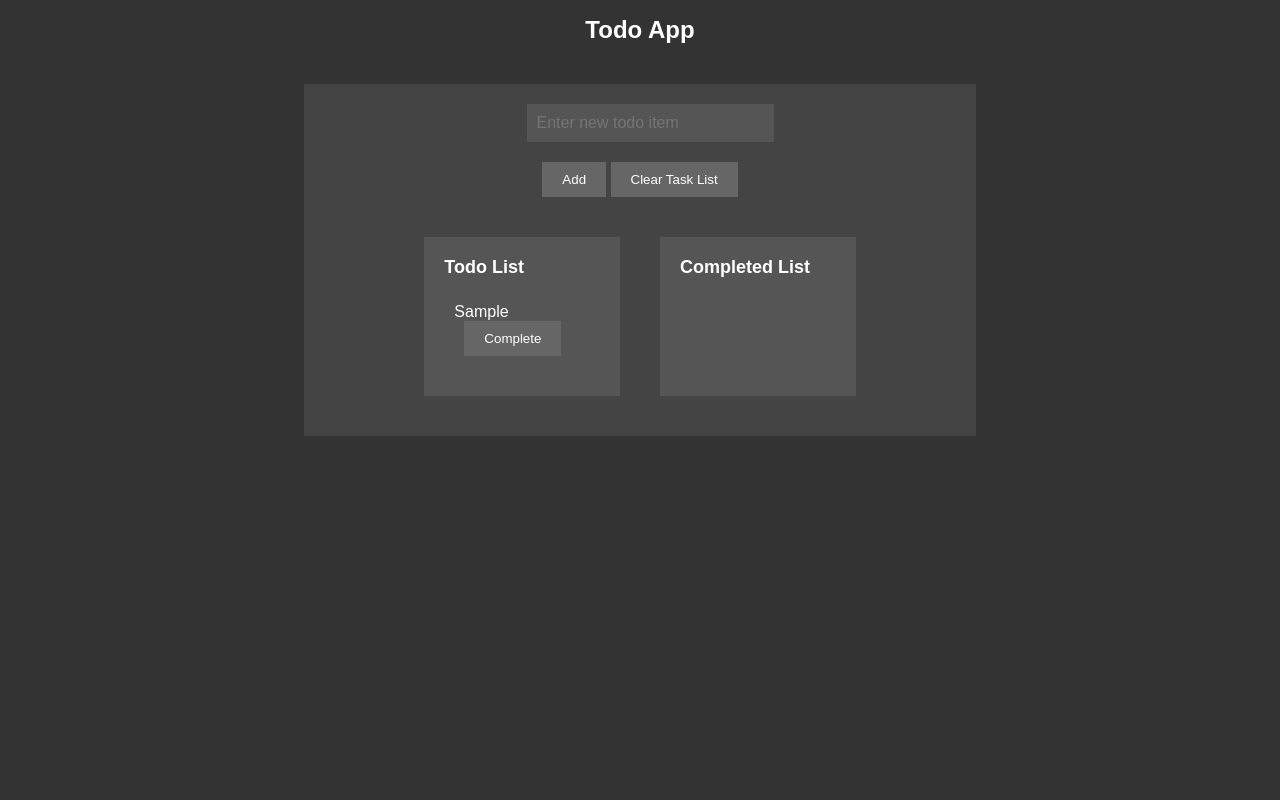
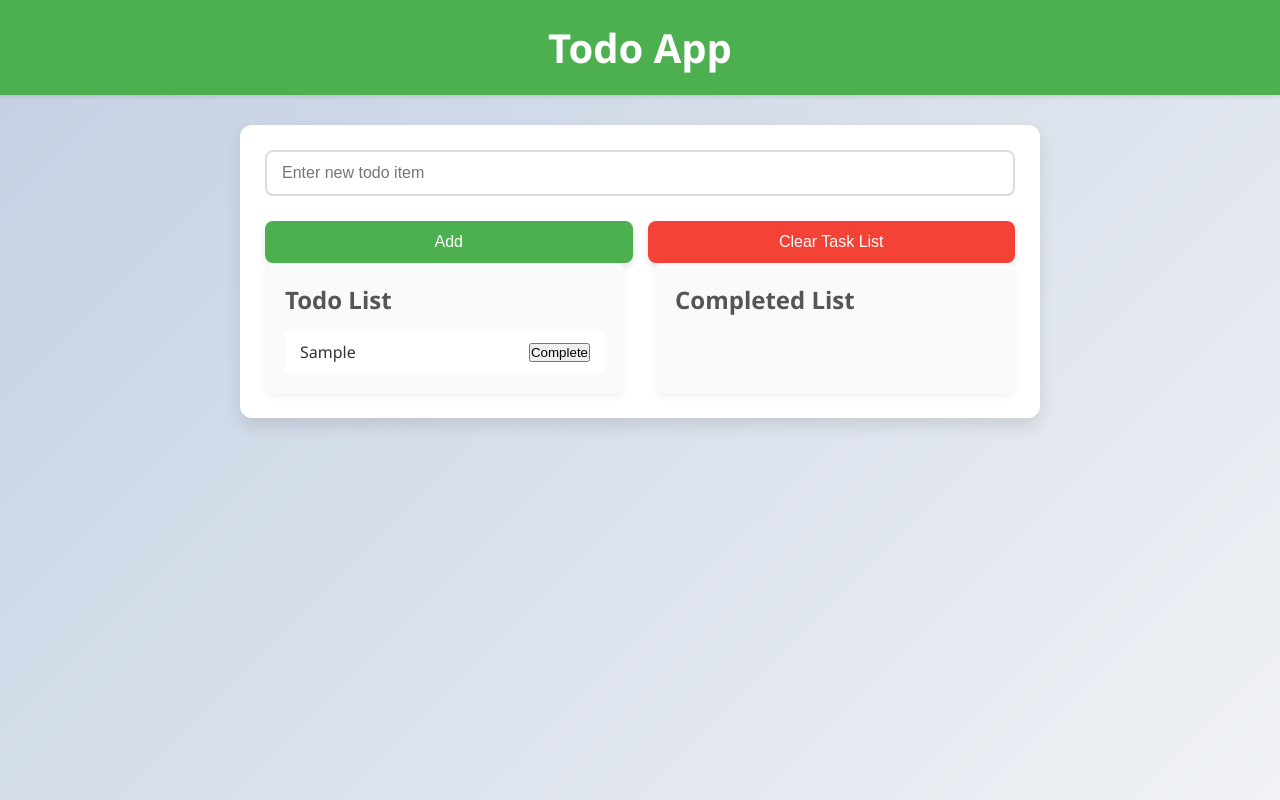
Before and after one commit to aadinath29/Todo-List, a plain HTML site: page index.html in a window 1280 px wide. Both pictures are taken after typing "Sample" into the empty fields and a click on the button "Add". Drawn offline with Linux system fonts and the light colour scheme.

Commit message:
Update style.css

```diff
--- a/style.css
+++ b/style.css
@@ -1,110 +1,237 @@
-body {
-    font-family: Arial, sans-serif;
-    background-color: #333; /* changed to a dark gray background color */
-    color: #fff; /* changed to a white text color */
+/* Reset default browser styles */
+* {
+    margin: 0;
+    padding: 0;
+    box-sizing: border-box;
 }
 
-.container {
-    max-width: 50%;
-    margin: 40px auto;
-    padding: 20px;
-    background-color: #444; /* changed to a dark gray background color */
-    border: none; /* removed border */
-    box-shadow: none; /* removed box shadow */
+/* Body Styling */
+body {
+    font-family: 'Segoe UI', Tahoma, Geneva, Verdana, sans-serif;
+    background: linear-gradient(135deg, #f0f2f5, #c3cfe2);
+    color: #333;
+    min-height: 100vh;
     display: flex;
     flex-direction: column;
     align-items: center;
+    animation: backgroundFade 10s infinite alternate;
 }
 
+/* Header Styling with Animation */
 .header {
+    background-color: #4CAF50;
+    width: 100%;
+    padding: 20px 0;
     text-align: center;
-    margin-bottom: 20px;
+    color: white;
+    box-shadow: 0 2px 4px rgba(0,0,0,0.1);
+    animation: slideDown 1s ease-out;
 }
 
-h1 {
-    color: #fff; /* changed to a white text color */
-    font-size: 24px; /* increased font size for better readability */
-    margin-bottom: 10px; /* added margin bottom for better spacing */
+.header h1 {
+    font-size: 2.5rem;
+    animation: fadeIn 2s ease-in-out;
 }
 
-.input-section {
-    margin-bottom: 20px;
+/* Container Styling */
+.container {
+    width: 90%;
+    max-width: 800px;
+    margin-top: 30px;
+    background: white;
+    padding: 25px;
+    border-radius: 12px;
+    box-shadow: 0 8px 16px rgba(0,0,0,0.1);
+    animation: popIn 0.5s ease-out;
 }
 
-input[type="text"] {
-    width: 100%;
-    padding: 10px;
-    font-size: 16px;
-    border: none; /* removed border */
-    border-radius: 0; /* removed border radius */
-    background-color: #555; /* changed to a dark gray background color */
-    color: #fff; /* changed to a white text color */
+/* Input Section Styling with Animation */
+.input-section {
+    display: flex;
+    flex-direction: column;
+    gap: 15px;
+    margin-bottom: 25px;
+    animation: fadeInUp 1s ease-out;
 }
 
-button {
-    background-color: #666; /* changed to a dark gray background color */
-    color: #fff; /* changed to a white text color */
-    padding: 10px 20px;
-    border: none; /* removed border */
-    border-radius: 0; /* removed border radius */
-    cursor: pointer;
+.input-section input {
+    padding: 12px 15px;
+    font-size: 16px;
+    border: 2px solid #ddd;
+    border-radius: 8px;
+    transition: border-color 0.3s, transform 0.3s;
 }
 
-button:hover {
-    background-color: #777; /* changed to a slightly lighter gray background color on hover */
+.input-section input:focus {
+    border-color: #4CAF50;
+    outline: none;
+    transform: scale(1.02);
 }
 
+/* Buttons Styling with Hover Animations */
+.buttons {
+    display: flex;
+    gap: 15px;
+}
+
+.buttons button {
+    flex: 1;
+    padding: 12px;
+    font-size: 16px;
+    border: none;
+    border-radius: 8px;
+    cursor: pointer;
+    transition: background 0.3s, transform 0.2s, box-shadow 0.3s;
+    box-shadow: 0 4px 6px rgba(0,0,0,0.1);
+}
+
+#add-todo-btn {
+    background-color: #4CAF50;
+    color: white;
+}
+
+#add-todo-btn:hover {
+    background-color: #45a049;
+    transform: translateY(-2px);
+    box-shadow: 0 6px 8px rgba(0,0,0,0.15);
+}
+
+#clear-task-list-btn {
+    background-color: #f44336;
+    color: white;
+}
+
+#clear-task-list-btn:hover {
+    background-color: #e53935;
+    transform: translateY(-2px);
+    box-shadow: 0 6px 8px rgba(0,0,0,0.15);
+}
+
+/* Lists Section Styling with Animation */
 .lists-section {
     display: flex;
-    justify-content: space-between;
-    margin-top: 20px; /* added margin top for better spacing */
+    flex-direction: column;
+    gap: 25px;
+    animation: fadeInUp 1s ease-out;
 }
 
 .list-container {
-    width: 45%;
-    margin: 20px;
-    background-color: #555; /* changed to a dark gray background color */
-    border: none; /* removed border */
+    background: #fafafa;
     padding: 20px;
+    border-radius: 8px;
+    box-shadow: 0 4px 6px rgba(0,0,0,0.05);
+    position: relative;
+    overflow: hidden;
+    animation: fadeIn 1.5s ease-in;
 }
 
-h2 {
-    margin-top: 0;
-    color: #fff; /* changed to a white text color */
-    font-size: 18px; /* increased font size for better readability */
+.list-container h2 {
+    margin-bottom: 15px;
+    color: #555;
+    animation: slideInLeft 1s ease-out;
 }
 
-#todo-list, #completed-list {
-    list-style: none;
-    padding: 0;
-    margin: 0;
+ul {
+    list-style-type: none;
 }
 
-#todo-list li, #completed-list li {
-    padding: 10px;
-    border-bottom: 1px solid #666; /* changed to a dark gray border color */
-    background-color: #555; /* changed to a dark gray background color */
-    margin-bottom: 10px;
+li {
+    display: flex;
+    align-items: center;
+    justify-content: space-between;
+    padding: 10px 15px;
+    border-bottom: 1px solid #eee;
+    background: #fff;
+    transition: background 0.3s, transform 0.3s;
+    animation: fadeInUp 0.5s ease-out;
 }
 
-#todo-list li:last-child, #completed-list li:last-child {
+li:hover {
+    background: #f9f9f9;
+    transform: translateX(5px);
+}
+
+li:last-child {
     border-bottom: none;
 }
 
-#todo-list li button, #completed-list li button {
-    margin-left: 10px;
-    background-color: #666; /* changed to a dark gray background color */
-    color: #fff; /* changed to a white text color */
-    border: none; /* removed border */
-    border-radius: 0; /* removed border radius */
-    cursor: pointer;
+li.completed {
+    text-decoration: line-through;
+    color: #888;
+    background: #e0ffe0;
+    transition: background 0.3s, color 0.3s;
 }
 
-#todo-list li button:hover, #completed-list li button:hover {
-    background-color: #777; /* changed to a slightly lighter gray background color on hover */
+/* Todo Text Styling */
+li .todo-text {
+    flex: 1;
+    margin-left: 15px;
+    animation: fadeIn 1s ease-in;
 }
 
-.done {
-    text-decoration: line-through;
-    color: #999;
+/* Actions Buttons Styling with Animation */
+li .actions button {
+    margin-left: 10px;
+    background: none;
+    border: none;
+    cursor: pointer;
+    color: #4CAF50;
+    font-size: 18px;
+    transition: color 0.3s, transform 0.2s;
+    animation: fadeIn 1s ease-in;
 }
+
+li .actions button:hover {
+    color: #388E3C;
+    transform: scale(1.2);
+}
+
+/* Responsive Design */
+@media (min-width: 600px) {
+    .lists-section {
+        flex-direction: row;
+        gap: 30px;
+    }
+
+    .list-container {
+        width: 50%;
+    }
+}
+
+/* Keyframe Animations */
+
+/* Background Gradient Animation */
+@keyframes backgroundFade {
+    0% { background: linear-gradient(135deg, #f0f2f5, #c3cfe2); }
+    100% { background: linear-gradient(135deg, #c3cfe2, #f0f2f5); }
+}
+
+/* Slide Down Animation for Header */
+@keyframes slideDown {
+    from { transform: translateY(-100%); }
+    to { transform: translateY(0); }
+}
+
+/* Fade In Animation */
+@keyframes fadeIn {
+    from { opacity: 0; }
+    to { opacity: 1; }
+}
+
+/* Fade In Up Animation */
+@keyframes fadeInUp {
+    from { opacity: 0; transform: translateY(20px); }
+    to { opacity: 1; transform: translateY(0); }
+}
+
+/* Slide In Left Animation for Headers */
+@keyframes slideInLeft {
+    from { opacity: 0; transform: translateX(-20px); }
+    to { opacity: 1; transform: translateX(0); }
+}
+
+/* Pop In Animation for Container */
+@keyframes popIn {
+    0% { transform: scale(0.8); opacity: 0; }
+    100% { transform: scale(1); opacity: 1; }
+}
```
